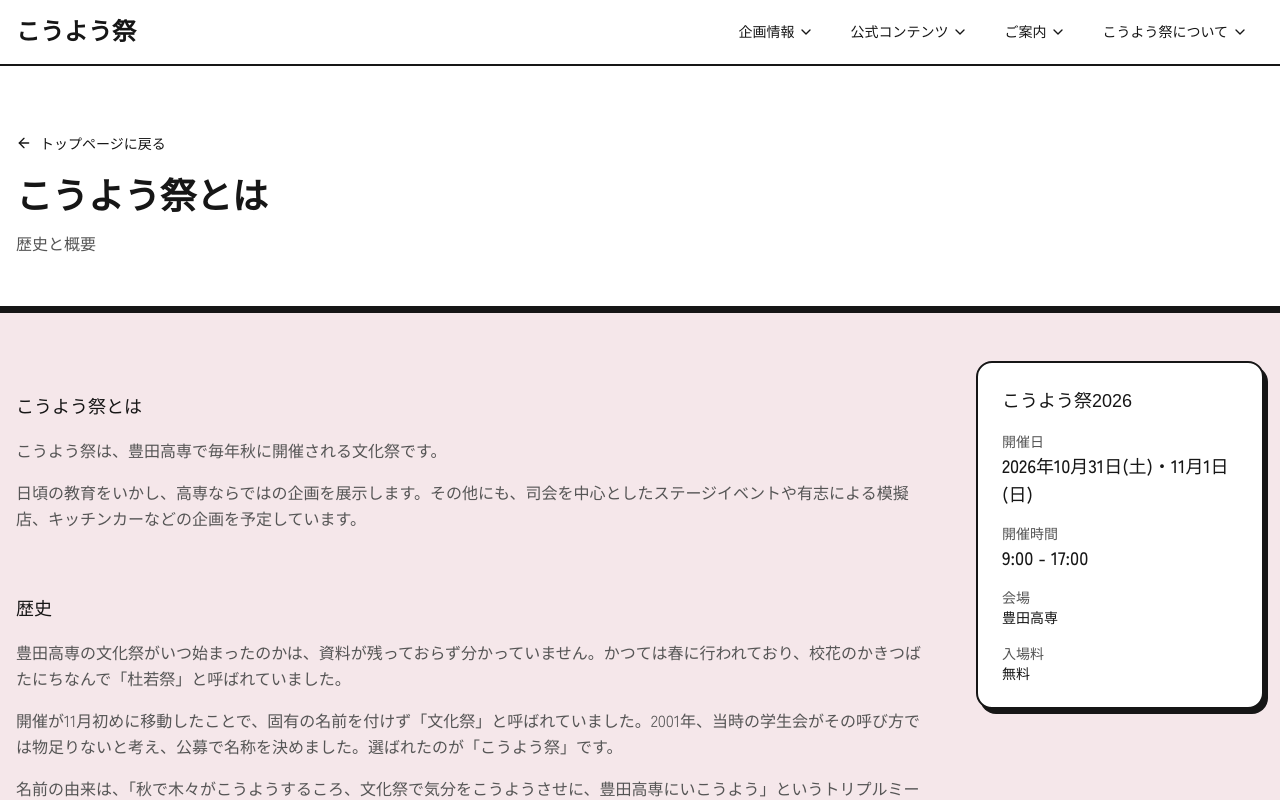
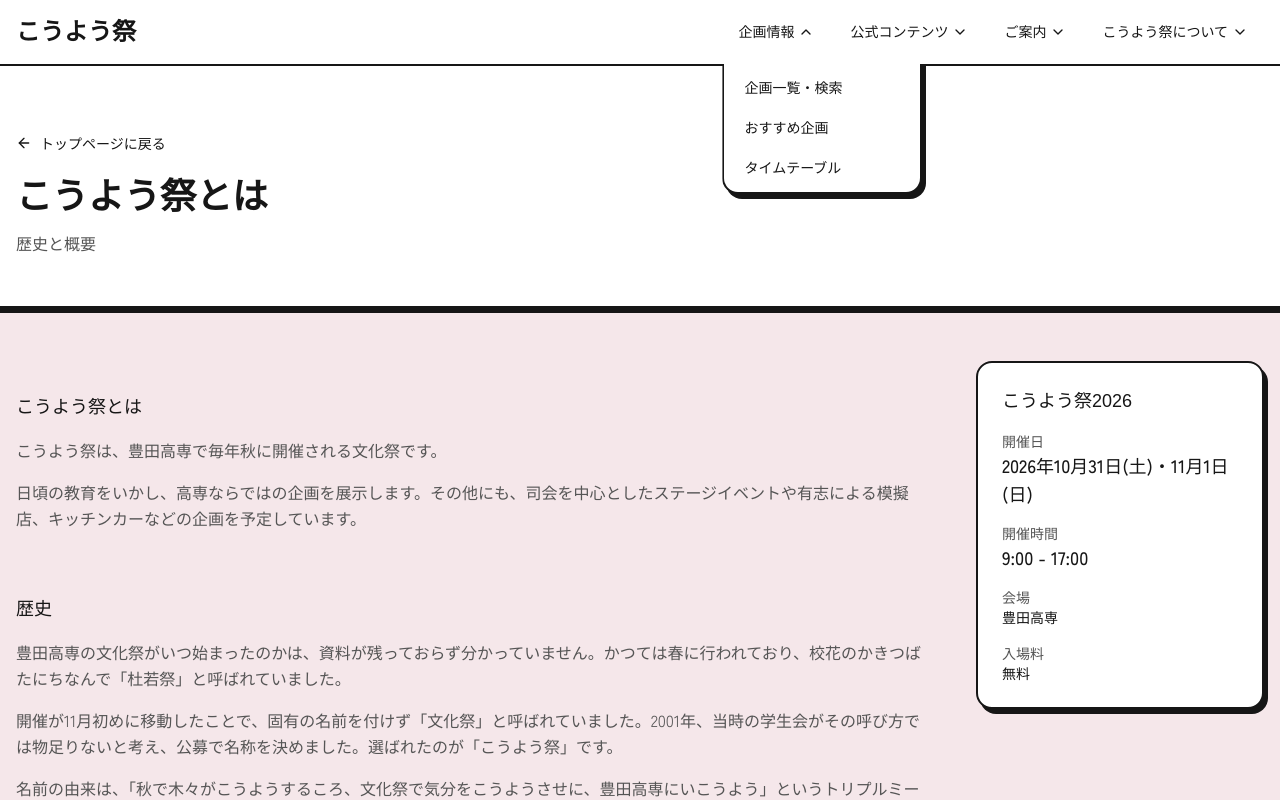
Before and after one commit to mucha0w0/koyofes2026, a Next.js app: page /about/overview in a window 1280 px wide. Both pictures are taken after a click on the button "企画情報". Shown: the top 800 px of the page. Built offline with nearby package versions, Linux system fonts and the light colour scheme; a web font is replaced by a local one.

Commit message:
feat: ドロップダウンメニューのホバー動作を改善し、タッチデバイスでの操作を最適化

```diff
--- a/components/layout/site-header.tsx
+++ b/components/layout/site-header.tsx
@@ -2,40 +2,100 @@
 
 import { ChevronDown, Menu, X } from 'lucide-react';
 import Link from 'next/link';
-import { useState } from 'react';
+import { useEffect, useRef, useState } from 'react';
 
 import { Accordion, AccordionContent, AccordionItem, AccordionTrigger } from '@/components/ui/accordion';
 
 import { getNavSections, type ResolvedNavSection } from '@/lib/config/nav';
 
-function DropdownMenu({ item }: { item: ResolvedNavSection }) {
-  const [isOpen, setIsOpen] = useState(false);
+/** 実マウスがあるときだけホバーで開く。タッチの疑似マウスイベントでは開かない。 */
+function opensOnHover(pointerType: string) {
+  return pointerType === 'mouse' && window.matchMedia('(hover: hover) and (pointer: fine)').matches;
+}
+
+function DropdownMenu({
+  item,
+  open,
+  onOpenChange,
+}: {
+  item: ResolvedNavSection;
+  open: boolean;
+  onOpenChange: (open: boolean) => void;
+}) {
+  const rootRef = useRef<HTMLDivElement>(null);
+  const pointerTypeRef = useRef('mouse');
+  const hoverLockedUntilRef = useRef(0);
+  const onOpenChangeRef = useRef(onOpenChange);
+  onOpenChangeRef.current = onOpenChange;
+
+  useEffect(() => {
+    if (!open) return;
+
+    const onPointerDown = (event: PointerEvent) => {
+      if (!rootRef.current?.contains(event.target as Node)) {
+        onOpenChangeRef.current(false);
+      }
+    };
+    const onKeyDown = (event: KeyboardEvent) => {
+      if (event.key === 'Escape') onOpenChangeRef.current(false);
+    };
+
+    document.addEventListener('pointerdown', onPointerDown);
+    document.addEventListener('keydown', onKeyDown);
+    return () => {
+      document.removeEventListener('pointerdown', onPointerDown);
+      document.removeEventListener('keydown', onKeyDown);
+    };
+  }, [open]);
 
   return (
     <div
+      ref={rootRef}
       className="relative flex items-center"
-      onMouseEnter={() => setIsOpen(true)}
-      onMouseLeave={() => setIsOpen(false)}
+      onPointerDown={(event) => {
+        pointerTypeRef.current = event.pointerType;
+      }}
+      onPointerEnter={(event) => {
+        if (performance.now() < hoverLockedUntilRef.current) return;
+        if (opensOnHover(event.pointerType)) onOpenChange(true);
+      }}
+      onPointerLeave={(event) => {
+        if (performance.now() < hoverLockedUntilRef.current) return;
+        if (opensOnHover(event.pointerType)) onOpenChange(false);
+      }}
+      onPointerUp={(event) => {
+        if (event.pointerType === 'mouse') return;
+        // タッチの直後に届く疑似マウスの enter / leave で、開いたメニューを閉じない。
+        hoverLockedUntilRef.current = performance.now() + 500;
+        onOpenChange(!open);
+      }}
     >
       <button
-        aria-expanded={isOpen}
+        aria-expanded={open}
         aria-haspopup="true"
         className="flex items-center gap-1 rounded-[var(--radius)] px-4 py-2 text-sm font-medium text-ink transition-colors hover:bg-mist-hover"
+        type="button"
+        onClick={(event) => {
+          // タッチは pointerup で開閉済み。ここでの click はキーボードと、ホバーできないマウス用。
+          if (event.detail === 0) {
+            onOpenChange(!open);
+            return;
+          }
+          if (pointerTypeRef.current !== 'mouse' || opensOnHover(pointerTypeRef.current)) return;
+          onOpenChange(!open);
+        }}
       >
         {item.label}
-        <ChevronDown className={`h-4 w-4 transition-transform duration-200 ${isOpen ? 'rotate-180' : ''}`} />
+        <ChevronDown className={`h-4 w-4 transition-transform duration-200 ${open ? 'rotate-180' : ''}`} />
       </button>
-      <div
-        className={`absolute top-full left-0 z-10 ${
-          isOpen ? 'visible' : 'invisible'
-        }`}
-      >
+      <div className={`absolute top-full left-0 z-10 ${open ? 'visible' : 'invisible'}`}>
         <div className="ink-shell-hang min-w-50 bg-card p-1">
           {item.items.map((subItem) => (
             <Link
               key={subItem.href}
               className="block rounded-[var(--radius)] px-4 py-2.5 text-sm text-ink transition-colors hover:bg-mist-hover"
               href={subItem.href}
+              onClick={() => onOpenChange(false)}
             >
               {subItem.label}
             </Link>
@@ -100,6 +160,7 @@ function MobileMenu({
 
 export function SiteHeader({ rankingEnabled = false }: { rankingEnabled?: boolean }) {
   const [mobileMenuOpen, setMobileMenuOpen] = useState(false);
+  const [openMenuId, setOpenMenuId] = useState<string | null>(null);
   const navItems = getNavSections('header', rankingEnabled);
 
   return (
@@ -111,7 +172,12 @@ export function SiteHeader({ rankingEnabled = false }: { rankingEnabled?: boolea
 
         <nav aria-label="メインナビゲーション" className="hidden self-stretch gap-1 lg:flex">
           {navItems.map((item) => (
-            <DropdownMenu key={item.id} item={item} />
+            <DropdownMenu
+              key={item.id}
+              item={item}
+              open={openMenuId === item.id}
+              onOpenChange={(next) => setOpenMenuId(next ? item.id : null)}
+            />
           ))}
         </nav>
 
```
